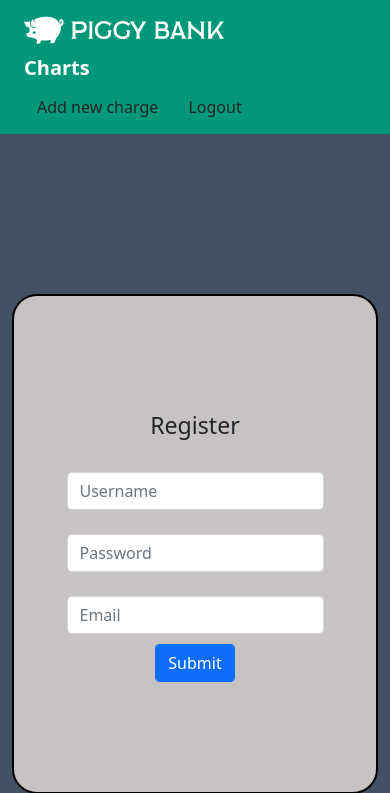
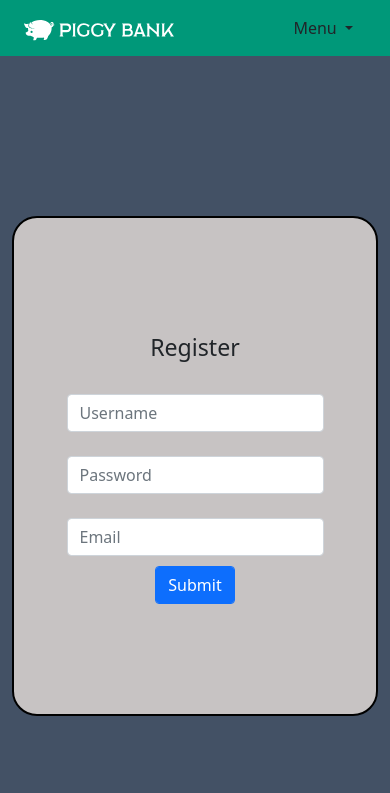
Before and after one commit to jfipps/SpendTrends, a Flask app: page /register in a window 390 px wide. Shown: the top 793 px of the page. Run offline with Flask 2, Linux system fonts and the light colour scheme; tables that the repository leaves empty or names only in its code hold one stand-in row (values such as "Sample post"); some libraries are stand-ins or nearby versions.

Commit message:
3/1/2021 Updated dropdown menu

```diff
--- a/server.py
+++ b/server.py
@@ -36,8 +36,6 @@ def home():
             charge_string = "{:.2f}".format(item['Charge'])
             item['charge_string'] = charge_string
 
-        print(sortedSpend)
-
         return render_template("home.html", spending=sortedSpend, greeting="")
 
     # Gets filter data from home page for user. Filters by said data and reloads homepage.
@@ -50,14 +48,10 @@ def home():
         }
         filtered_spending = spending_dao.get_filtered_charges(connection, filter_data, 2)
 
-        print(filtered_spending)
-
         # Adds in dictionary entry for two decimal places for the charge float
         for item in filtered_spending:
             charge_string = "{:.2f}".format(item['Charge'])
             item['charge_string'] = charge_string
-
-        print(filtered_spending)
 
         return render_template("home.html", spending=filtered_spending, greeting="")
 
--- a/static/base.css
+++ b/static/base.css
@@ -10,3 +10,12 @@ a {
 .black-font {
     color: black !important;
 }
+
+.dropdown-menu-right {
+    right: 0;
+    left: auto;
+}
+
+.dropdown-toggle {
+    background-color: transparent;
+}
--- a/templates/base.html
+++ b/templates/base.html
@@ -36,12 +36,22 @@
     <nav class="navbar navbar-expand-lg navbar-dark" id="navigationBar">
       <div class="container-fluid px-4">
         <div class="justify-content-start row">
-          <a href="home" class="navbar-brand col-md"><img src="/static/Images/default-monochrome-white.svg" alt="Home" width="200" height="100%"></a>
-          <a href="charts" class="navbar-brand col-md">Charts</a>
+          <a href="home" class="navbar-brand col-md"><img src="/static/Images/default-monochrome-white.svg" alt="Home" width="150" height="100%"></a>
         </div>
         <div class="justify-content-end">
-          <button type="button" class="btn" data-toggle="modal" data-target="#exampleModalCenter">Add new charge</button>
-          <a href="logout"><button type="button" class="btn">Logout</button></a>
+          <div class="btn-group">
+            <button type="button" class="btn dropdown-toggle" data-toggle="dropdown" aria-haspopup="true" aria-expanded="false">
+              Menu
+            </button>
+            <div class="dropdown-menu dropdown-menu-right">
+              <button class="dropdown-item" type="button" data-toggle="modal" data-target="#exampleModalCenter"><i class="fas fa-file-invoice-dollar"></i> Add Charge</button>
+              <a href="charts" class="dropdown-item"><i class="fas fa-chart-pie"></i> Charts</a>
+              <div class="dropdown-divider"></div>
+              <a href="logout"><button class="dropdown-item" type="button"><i class="fas fa-sign-out-alt"></i> Logout</button></a>
+            </div>
+          </div>
+<!--          <button type="button" class="btn" data-toggle="modal" data-target="#exampleModalCenter">Add new charge</button>-->
+<!--          <a href="logout"><button type="button" class="btn">Logout</button></a>-->
           <!-- Modal -->
           <div class="modal fade" id="exampleModalCenter" tabindex="-1" role="dialog" aria-labelledby="exampleModalCenterTitle" aria-hidden="true">
             <div class="modal-dialog modal-dialog-centered" role="document">
```
